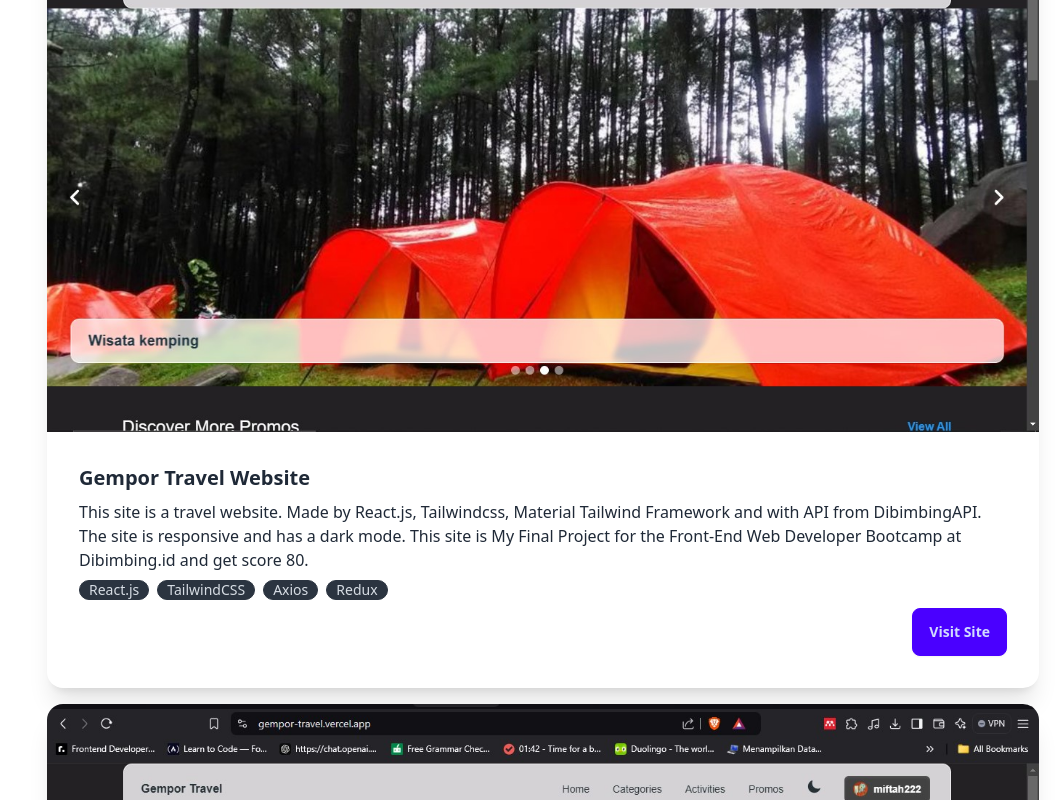
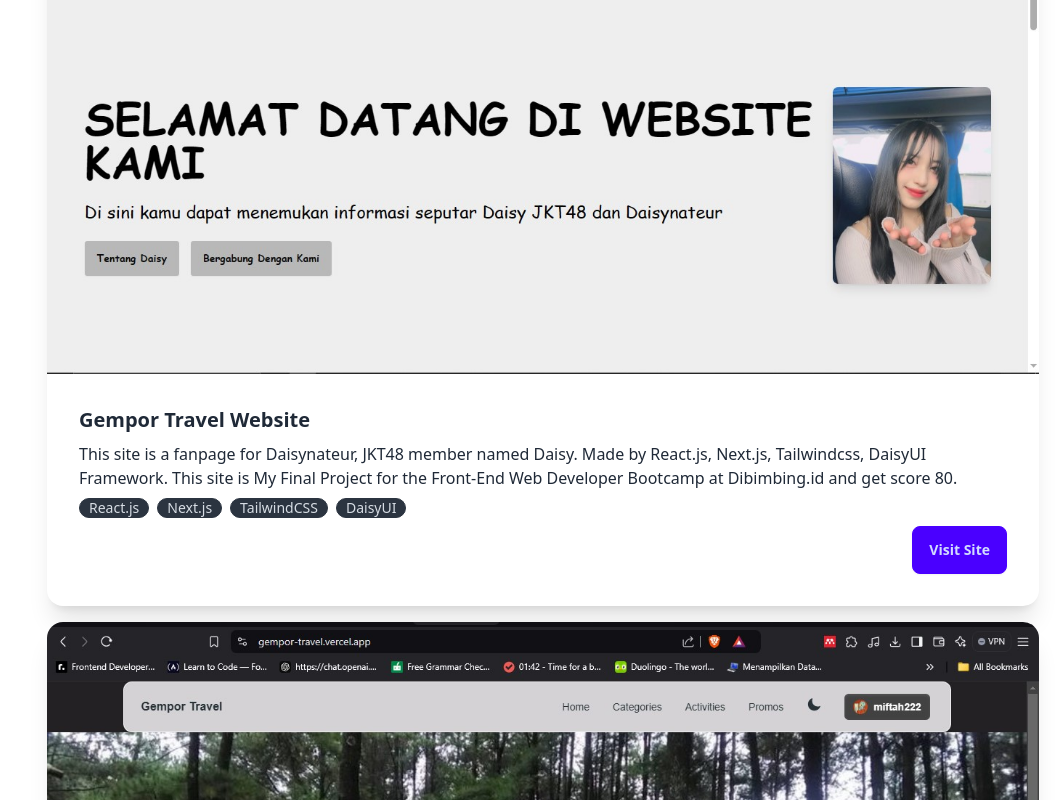
Before and after one commit to RizkiMaula/rizkima-portfolio, a React (Vite) app: page /one-page in a window 1280 px wide. Shown: the part 1766-2566 px from the top of the page, without its empty margins (225-1280 px from the left). Built offline with nearby package versions, Linux system fonts and the light colour scheme.

Commit message:
perbaharui portfolio

```diff
--- a/src/components/elements/PortfolioContent.jsx
+++ b/src/components/elements/PortfolioContent.jsx
@@ -4,6 +4,7 @@ import port2 from '../../assets/foodie.jpg';
 import port3 from '../../assets/soto.jpg';
 import port4 from '../../assets/juned.jpg';
 import port5 from '../../assets/saw.jpg';
+import port6 from '../../assets/daisynateur.jpg';
 
 const PortfolioContent = () => {
   return (
@@ -11,16 +12,16 @@ const PortfolioContent = () => {
       <h1 className="p-4 text-2xl font-bold text-primary">Portfolio</h1>
       <div className="grid grid-cols-1 gap-[1rem]  p-4 ">
         <Card
-          directLink="https://gempor-travel.vercel.app/"
-          img={port1}
+          directLink="https://daisynateur.vercel.app/"
+          img={port6}
           title="Gempor Travel Website"
-          description="This site is a travel website. Made by React.js, Tailwindcss, Material Tailwind Framework and with API from DibimbingAPI. The site is responsive and has a dark mode. This site is My Final Project for the Front-End Web Developer Bootcamp at Dibimbing.id and get score 80."
+          description="This site is a fanpage for Daisynateur, JKT48 member named Daisy. Made by React.js, Next.js, Tailwindcss, DaisyUI Framework. This site is My Final Project for the Front-End Web Developer Bootcamp at Dibimbing.id and get score 80."
           stacks={
             <div className="flex flex-wrap gap-2">
               <div className="badge badge-neutral">React.js</div>
+              <div className="badge badge-neutral">Next.js</div>
               <div className="badge badge-neutral">TailwindCSS</div>
-              <div className="badge badge-neutral">Axios</div>
-              <div className="badge badge-neutral">Redux</div>
+              <div className="badge badge-neutral">DaisyUI</div>
             </div>
           }
         />
```
Also changed, not shown: src/assets/daisynateur.jpg (added).
